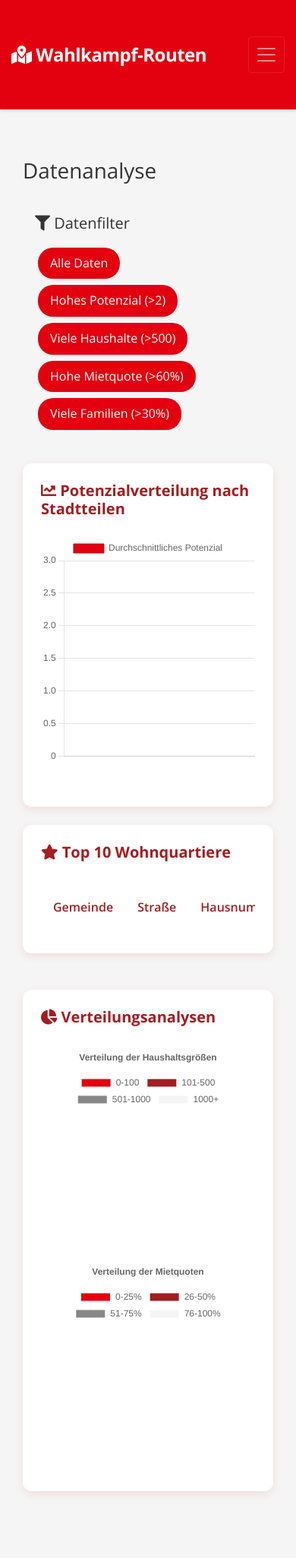
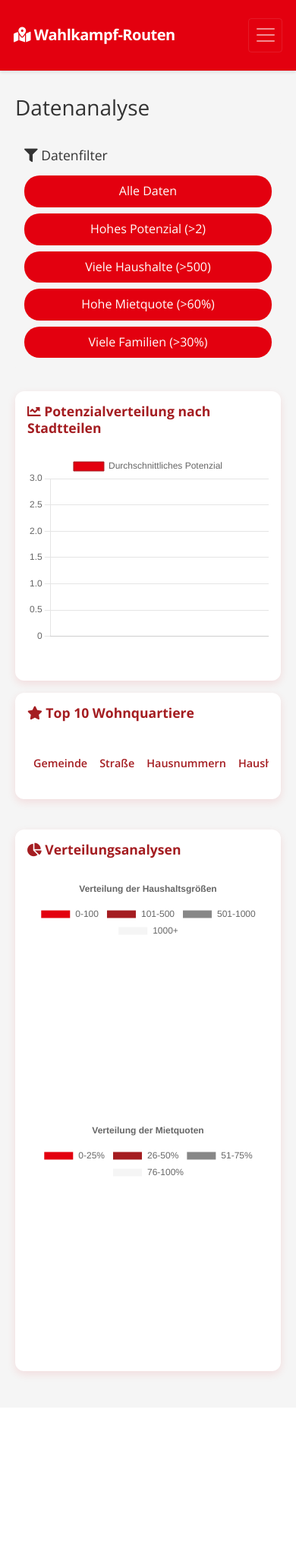
Before and after one commit to Annomy111/Router, a Flask app: page /routen-analyse in a window 390 px wide. Shown: the whole page at 76% size. After the commit the page ends 1816 px from the top, so only its background shows below. Run offline with Flask 3, Linux system fonts and the light colour scheme; lists and menus that the app fills with data are empty.

Commit message:
Verbessere mobile Optimierung und Touch-Interaktionen

```diff
--- a/templates/base.html
+++ b/templates/base.html
@@ -148,6 +148,88 @@
         .fade-in {
             animation: fadeIn 0.5s ease-out forwards;
         }
+
+        /* Mobile Optimierungen */
+        @media (max-width: 768px) {
+            .navbar {
+                padding: 0.5rem 0;
+            }
+
+            .navbar-brand {
+                font-size: 1.25rem;
+            }
+
+            .navbar-nav .nav-link {
+                padding: 0.75rem 1rem;
+                border-radius: 0;
+                border-bottom: 1px solid rgba(255, 255, 255, 0.1);
+            }
+
+            .navbar-nav .nav-link:last-child {
+                border-bottom: none;
+            }
+
+            .container {
+                padding: 1rem 10px;
+            }
+
+            .btn {
+                width: 100%;
+                margin-bottom: 0.5rem;
+            }
+
+            .card {
+                margin-bottom: 1rem;
+            }
+
+            .alert {
+                padding: 0.75rem;
+                margin-bottom: 1rem;
+            }
+        }
+
+        /* Touch-Optimierungen */
+        @media (hover: none) {
+            .navbar-nav .nav-link:hover {
+                background-color: transparent;
+                transform: none;
+            }
+
+            .btn:hover {
+                transform: none;
+            }
+
+            .card:hover {
+                transform: none;
+            }
+        }
+
+        /* Verbesserte Navigation auf Mobilgeräten */
+        @media (max-width: 576px) {
+            .navbar-collapse {
+                background-color: var(--spd-red);
+                margin: 0 -15px;
+                padding: 0 15px;
+                box-shadow: 0 4px 8px rgba(0, 0, 0, 0.1);
+            }
+
+            .navbar-toggler {
+                padding: 0.4rem;
+                margin-right: 0.5rem;
+            }
+
+            .navbar-brand {
+                margin-left: 0.5rem;
+            }
+        }
+
+        /* Verbesserte Performance */
+        @media (prefers-reduced-motion: reduce) {
+            * {
+                animation: none !important;
+                transition: none !important;
+            }
+        }
     </style>
 
     {% block head %}{% endblock %}
--- a/templates/route_analysis.html
+++ b/templates/route_analysis.html
@@ -93,6 +93,88 @@
 
     .bg-spd {
         background-color: var(--spd-red) !important;
+    }
+
+    /* Mobile Optimierungen */
+    @media (max-width: 768px) {
+        .analysis-card {
+            padding: 1rem;
+            margin-bottom: 1rem;
+        }
+
+        .chart-container {
+            height: 250px;
+        }
+
+        .metric-badge {
+            display: block;
+            margin: 0.5rem 0;
+            text-align: center;
+            width: 100%;
+        }
+
+        .data-table {
+            font-size: 0.9rem;
+        }
+
+        .data-table th,
+        .data-table td {
+            padding: 0.75rem 0.5rem;
+        }
+
+        .filter-badge {
+            display: block;
+            margin: 0.5rem 0;
+            text-align: center;
+            width: 100%;
+        }
+
+        .filter-section {
+            padding: 0.75rem;
+        }
+
+        h1 {
+            font-size: 1.75rem;
+        }
+
+        h5 {
+            font-size: 1.1rem;
+        }
+
+        .progress {
+            height: 8px;
+        }
+    }
+
+    /* Touch-Optimierungen */
+    @media (hover: none) {
+        .filter-badge,
+        .metric-badge {
+            -webkit-tap-highlight-color: transparent;
+            touch-action: manipulation;
+        }
+
+        .analysis-card:hover {
+            transform: none;
+        }
+
+        .data-table tr:hover td {
+            background-color: var(--spd-white);
+        }
+    }
+
+    /* Verbesserte Tabellen-Darstellung auf Mobilgeräten */
+    @media (max-width: 576px) {
+        .data-table {
+            display: block;
+            overflow-x: auto;
+            -webkit-overflow-scrolling: touch;
+        }
+
+        .table-responsive {
+            margin: 0 -1rem;
+            padding: 0 1rem;
+        }
     }
 </style>
 {% endblock %}
```
Also changed, not shown: templates/route_detail.html (+96 -0 lines).
